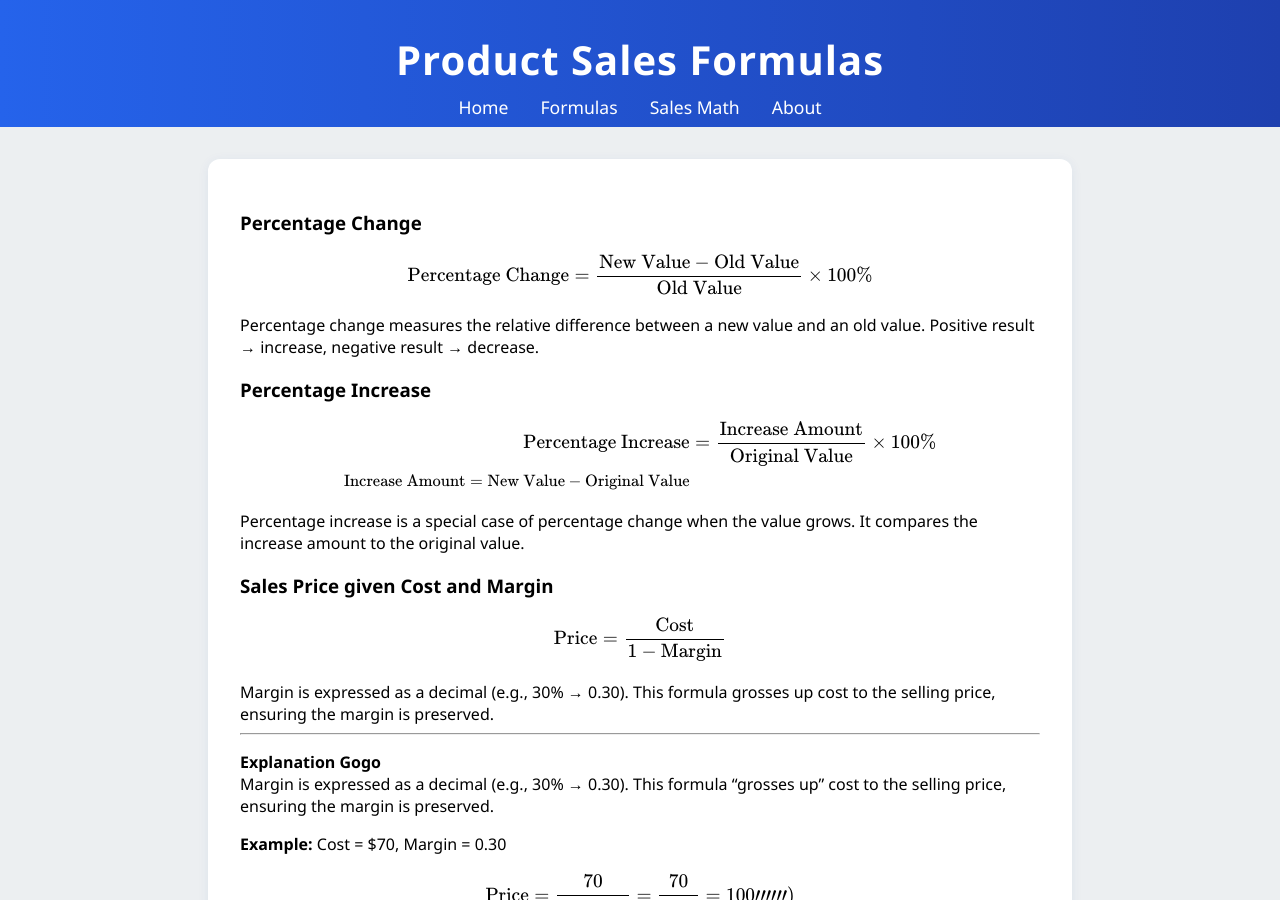
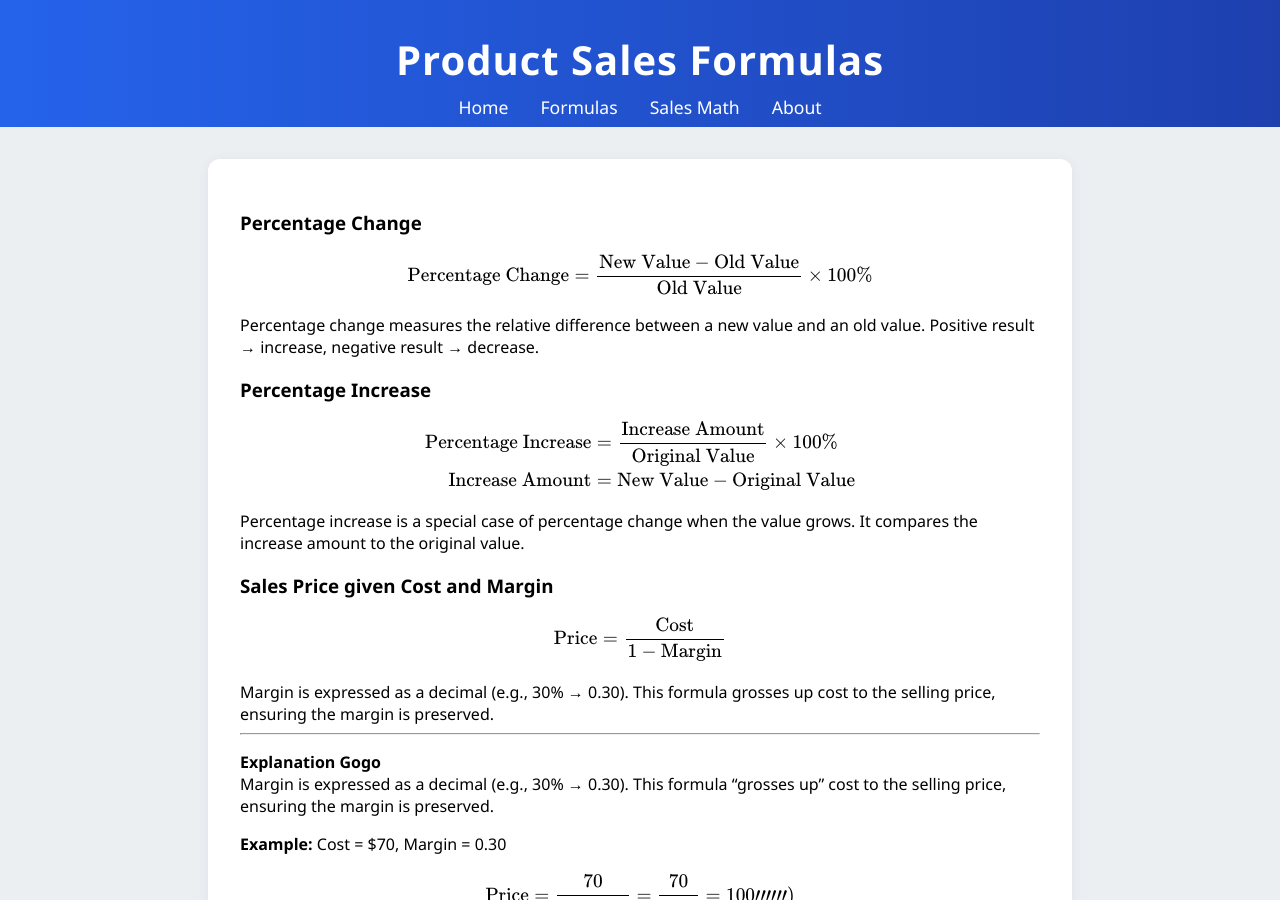
Before and after one commit to jaymcc2/product-sales-formulas, a Jekyll site: the page built from sales_math/index.md, in a window 1280 px wide and 900 px high. Built offline with Jekyll 4.4.1, drawn with Linux system fonts in a browser that asks for light colours.

Commit message:
fixed percentage increase

```diff
--- a/_data/formulas.yml
+++ b/_data/formulas.yml
@@ -10,7 +10,7 @@
     $$
     \begin{aligned}
     \text{Percentage Increase} &= \frac{\text{Increase Amount}}{\text{Original Value}} \times 100\% \\
-    {\small \text{Increase Amount} = \text{New Value} - \text{Original Value}}
+    \text{Increase Amount} &= \text{New Value} - \text{Original Value}
     \end{aligned}
     $$
   explanation: "Percentage increase is a special case of percentage change when the value grows. It compares the increase amount to the original value."
```
